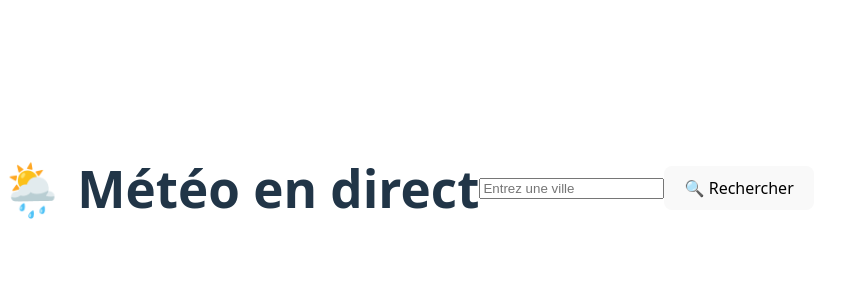
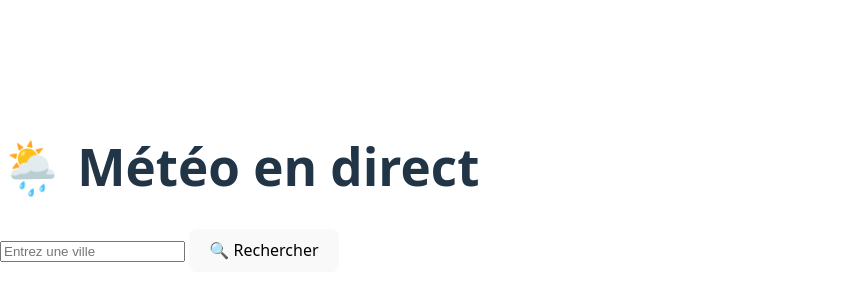
Before and after one commit to Nantenaina12/meteo-vite, a website built with Vite: page index.html in a window 1280 px wide. Shown: the part 212-512 px from the top of the page, without its empty margins (0-854 px from the left). Built offline with nearby package versions, Linux system fonts and the light colour scheme.

Commit message:
encore html

```diff
--- a/index.html
+++ b/index.html
@@ -7,10 +7,14 @@
     <title>Météo App</title>
   </head>
   <body>
-    <h1>🌦️ Météo en direct</h1>
-    <input type="text" id="ville" placeholder="Entrez une ville" />
-    <button id="chercher">🔍 Rechercher</button>
-    <div id="resultat"></div>
+    <div class="centenu">
+      <h1>🌦️ Météo en direct</h1>
+      <section>
+        <input type="text" id="ville" placeholder="Entrez une ville" />
+        <button id="chercher">🔍 Rechercher</button>
+      </section>
+      <div id="resultat"></div>
+    </div>
     <script type="module" src="/src/main.js"></script>
   </body>
 </html>
```
